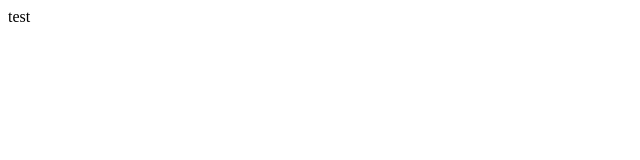
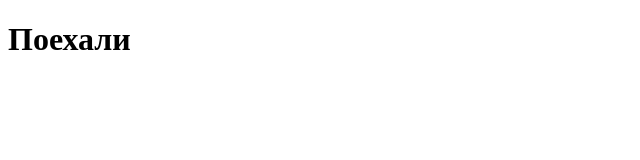
Before and after one commit to YuzhaninDaniil/YuzhaninDaniil.github.io, a plain HTML site: page index.html in a window 1280 px wide. Shown: the whole page, without its empty margins (0-640 px from the left). Drawn offline with Linux system fonts and the light colour scheme.

Commit message:
Добавил заголовок

```diff
--- a/index.html
+++ b/index.html
@@ -1,4 +1,9 @@
 <!DOCTYPE html>
 <html>
-    test
+    <head>
+        <title>Project</title>
+    </head>
+    <body>
+        <h1>Поехали</h1>
+    </body>
 </html>
```
